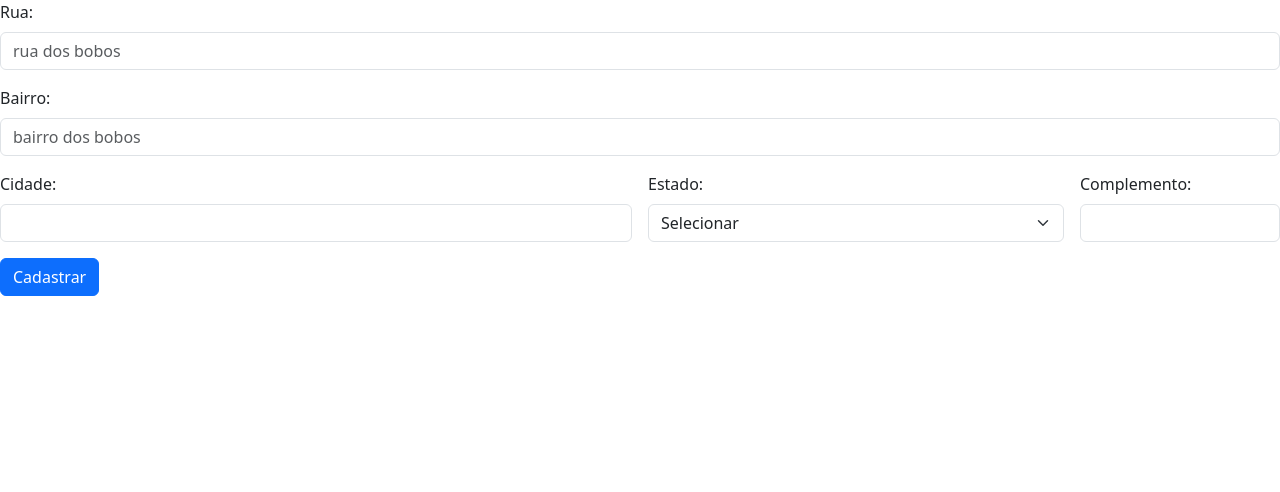
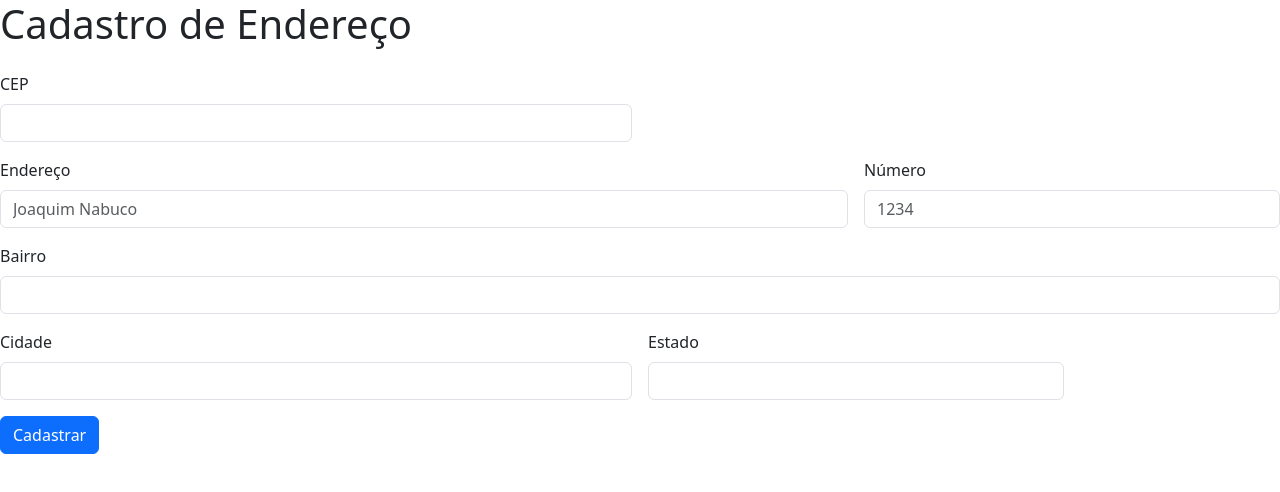
Before and after one commit to Juanbyluna/Form-CadEndereco, a plain HTML site: page index.html in a window 1280 px wide. Drawn offline with nearby package versions, Linux system fonts and the light colour scheme.

Commit message:
finalização do JS e HTML

```diff
--- a/index.html
+++ b/index.html
@@ -5,38 +5,39 @@
     <meta http-equiv='X-UA-Compatible' content='IE=edge'>
     <title>Cadastro de Endereço</title>
     <meta name='viewport' content='width=device-width, initial-scale=1'>
-    <link rel='stylesheet' type='text/css' media='screen' href='form.css'>
     <link href="https://cdn.jsdelivr.net/npm/bootstrap@5.3.2/dist/css/bootstrap.min.css" rel="stylesheet" integrity="sha384-T3c6CoIi6uLrA9TneNEoa7RxnatzjcDSCmG1MXxSR1GAsXEV/Dwwykc2MPK8M2HN" crossorigin="anonymous">
 </head>
 <body>
     <form class="row g-3">
-        <div class="col-12">
-          <label for="inputAddress" class="form-label">Rua:</label>
-          <input type="text" class="form-control" id="inputAddress" placeholder="rua dos bobos">
+    <h1>Cadastro de Endereço</h1>
+        <div class="col-md-6">
+            <label for="inputZip" class="form-label">CEP</label>
+            <input type="text" class="form-control" id="cep">
+        </div>
+        <div class="col-8">
+          <label for="inputAddress" class="form-label">Endereço</label>
+          <input type="text" class="form-control" id="rua" placeholder="Joaquim Nabuco">
+        </div>
+        <div class="col-4">
+          <label for="inputAddress" class="form-label">Número</label>
+          <input type="text" class="form-control" id="numero" placeholder="1234">
         </div>
         <div class="col-12">
-          <label for="inputAddress2" class="form-label">Bairro:</label>
-          <input type="text" class="form-control" id="inputAddress2" placeholder="bairro dos bobos">
+          <label for="inputAddress2" class="form-label">Bairro</label>
+          <input type="text" class="form-control" id="bairro">
         </div>
         <div class="col-md-6">
-          <label for="inputCity" class="form-label">Cidade:</label>
-          <input type="text" class="form-control" id="inputCity">
+          <label for="inputCity" class="form-label">Cidade</label>
+          <input type="text" class="form-control" id="cidade">
         </div>
         <div class="col-md-4">
-          <label for="inputState" class="form-label">Estado:</label>
-          <select id="inputState" class="form-select">
-            <option selected>Selecionar</option>
-            <option>...</option>
-          </select>
-        </div>
-        <div class="col-md-2">
-          <label for="inputZip" class="form-label">Complemento:</label>
-          <input type="text" class="form-control" id="inputZip">
+          <label for="inputState" class="form-label">Estado</label>
+          <input id="estado" class="form-control">
         </div>
         <div class="col-12">
           <button type="submit" class="btn btn-primary">Cadastrar</button>
         </div>
       </form>
-      <script src="index.js"></script>
+      <script src="form.js"></script>
 </body>
 </html>
```
Also changed, not shown: form.js (line endings or trailing spaces).
